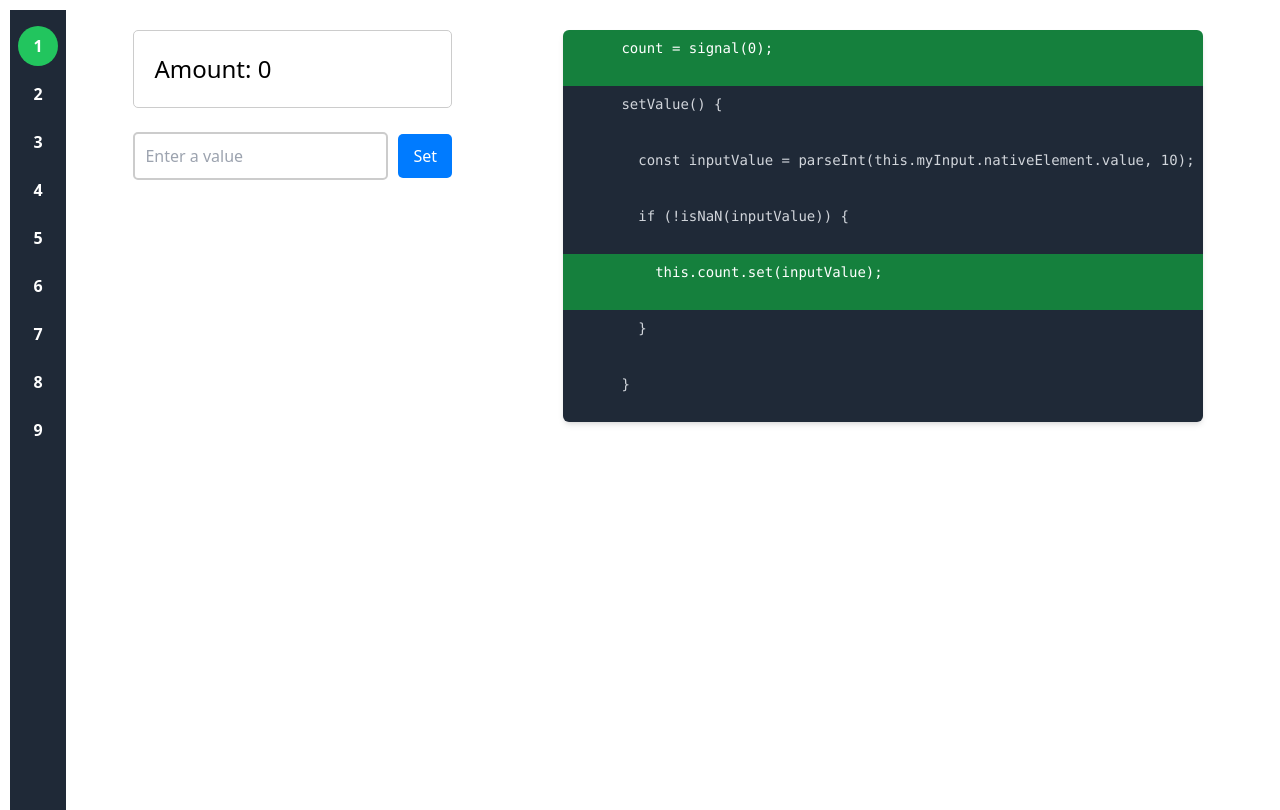
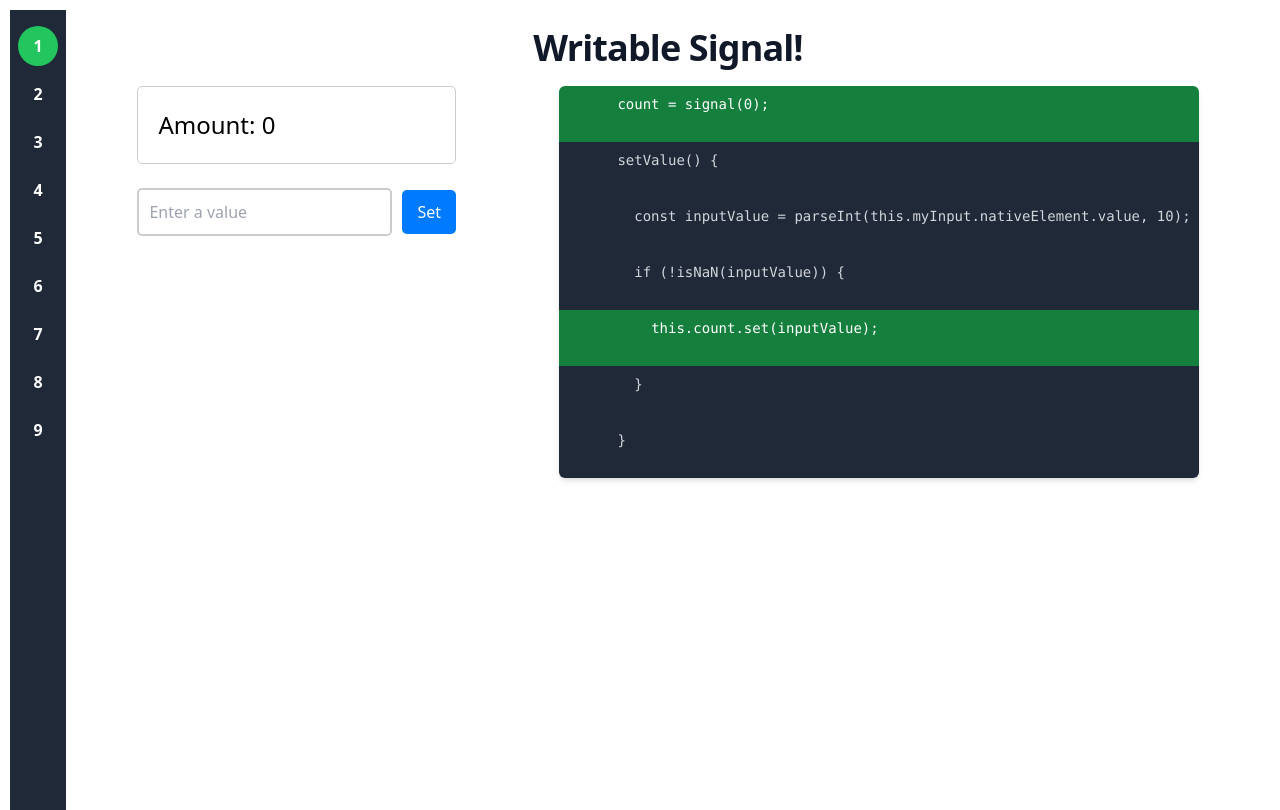
Before and after one commit to damiansire/angular-examples, an Angular app: page /1 in a window 1280 px wide. Built offline with nearby package versions, Linux system fonts and the light colour scheme.

Commit message:
refactor: Apply layout to examples

```diff
--- a/src/app/signals/1-writable-signals/writable-signals.component.html
+++ b/src/app/signals/1-writable-signals/writable-signals.component.html
@@ -1,5 +1,5 @@
-<section class="flex gap-4 justify-around">
-  <section role="example">
+<app-column-and-code-layout title="Writable Signal" [codeLines]="lines">
+  <section>
     <div class="counter-container">
       <div class="counter-display">Amount: {{ count() }}</div>
     </div>
@@ -14,7 +14,4 @@
       <button class="btn btn-primary" (click)="setValue()">Set</button>
     </div>
   </section>
-  <section role="code">
-    <app-code [lines]="lineas" />
-  </section>
-</section>
+</app-column-and-code-layout>
--- a/src/app/signals/1-writable-signals/writable-signals.component.ts
+++ b/src/app/signals/1-writable-signals/writable-signals.component.ts
@@ -7,13 +7,14 @@ import {
 } from '@angular/core';
 import { codeLine } from '../../components-atom/component-atom.interface';
 import { CodeComponent } from '../../components-atom/code/code.component';
+import { ColumnAndCodeLayoutComponent } from '../../layouts/column-and-code-layout/column-and-code-layout.component';
 
 @Component({
   selector: 'app-writable-signals',
   standalone: true,
   templateUrl: './writable-signals.component.html',
   styleUrl: './writable-signals.component.css',
-  imports: [CodeComponent],
+  imports: [CodeComponent, ColumnAndCodeLayoutComponent],
 })
 export class WritableSignalsComponent {
   count = signal(0);
@@ -26,7 +27,7 @@ export class WritableSignalsComponent {
     console.log(this.count());
   }
 
-  lineas = computed<codeLine[]>(() => [
+  lines = computed<codeLine[]>(() => [
     { line: 'count = signal(0);', active: true },
     { line: 'setValue() {', active: false },
     {
--- a/src/app/signals/2-computed-signals/computed-signals.component.html
+++ b/src/app/signals/2-computed-signals/computed-signals.component.html
@@ -1,5 +1,4 @@
-<app-title title="Computed signals"></app-title>
-<div class="flex justify-around">
+<app-column-and-code-layout title="Computed signals" [codeLines]="lines">
   <section class="profile-container">
     <div class="profile-info">
       <label for="firstName">Name:</label>
@@ -20,8 +19,4 @@
       <p>Hola, {{ fullName() }}!</p>
     </div>
   </section>
-
-  <section>
-    <app-code [lines]="lines" />
-  </section>
-</div>
+</app-column-and-code-layout>
--- a/src/app/signals/update-signal/update-signal.component.html
+++ b/src/app/signals/update-signal/update-signal.component.html
@@ -1,7 +1,6 @@
-<div class="counter-container">
-  <div class="counter-display">Amount: {{ count() }}</div>
-  <button class="counter-button" (click)="update()">Increase</button>
-</div>
-<div class="mt-4">
-  <app-code [lines]="lines" />
-</div>
+<app-column-and-code-layout title="Update Signal" [codeLines]="lines">
+  <div class="counter-container">
+    <div class="counter-display">Amount: {{ count() }}</div>
+    <button class="counter-button" (click)="update()">Increase</button>
+  </div>
+</app-column-and-code-layout>
--- a/src/app/signals/update-signal/update-signal.component.ts
+++ b/src/app/signals/update-signal/update-signal.component.ts
@@ -7,13 +7,14 @@ import {
 } from '@angular/core';
 import { CodeComponent } from '../../components-atom/code/code.component';
 import { codeLine } from '../../components-atom/component-atom.interface';
+import { ColumnAndCodeLayoutComponent } from '../../layouts/column-and-code-layout/column-and-code-layout.component';
 
 @Component({
   selector: 'app-update-signal',
   standalone: true,
   templateUrl: './update-signal.component.html',
   styleUrl: './update-signal.component.css',
-  imports: [CodeComponent],
+  imports: [CodeComponent, ColumnAndCodeLayoutComponent],
 })
 export class UpdateSignalComponent {
   count = signal(0);
```
Also changed, not shown: src/app/signals/2-computed-signals/computed-signals.component.ts (+8 -1 lines).
